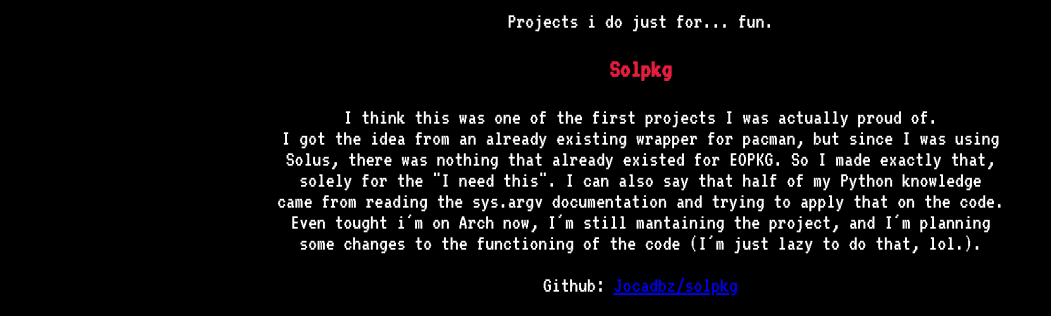
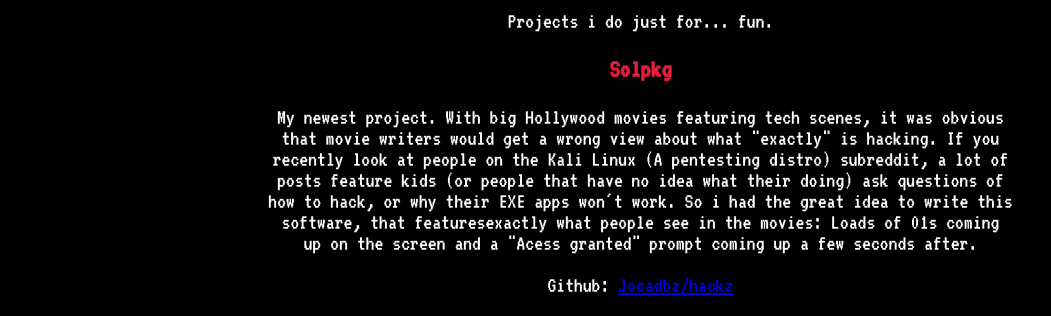
Before and after one commit to Jocadbz/jocadbz.github.io, a plain HTML site: page projects.html in a window 1280 px wide. Shown: the part 155-471 px from the top of the page, without its empty margins (0-1051 px from the left). Drawn offline with Linux system fonts and the light colour scheme.

Commit message:
Add new project

```diff
--- a/projects.html
+++ b/projects.html
@@ -17,6 +17,17 @@
 <br>
 <h2 align="center">My Projects</h2>
 <p>Projects i do just for... fun.</p>
+<h3 align="center">Solpkg</h3>
+<p>My newest project. With big Hollywood movies featuring tech scenes, it was obvious<br>
+that movie writers would get a wrong view about what "exactly" is hacking. If you<br>
+recently look at people on the Kali Linux (A pentesting distro) subreddit, a lot of<br>
+posts feature kids (or people that have no idea what their doing) ask questions of<br>
+how to hack, or why their EXE apps won't work. So i had the great idea to write this<br>
+software, that featuresexactly what people see in the movies: Loads of 01s coming<br>
+up on the screen and a "Acess granted" prompt coming up a few seconds after.<br>
+<br>
+Github: <a href="https://github.com/Jocadbz/hackz" target="_blank" rel="noopener noreferrer">Jocadbz/hackz</a>
+<br>
 <h3 align="center">Solpkg</h3>
 <p>I think this was one of the first projects I was actually proud of.<br>
 I got the idea from an already existing wrapper for pacman, but since I was using<br>
```
